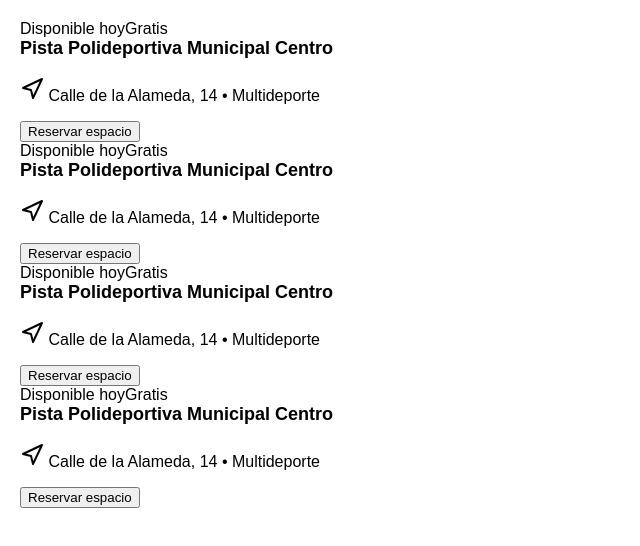
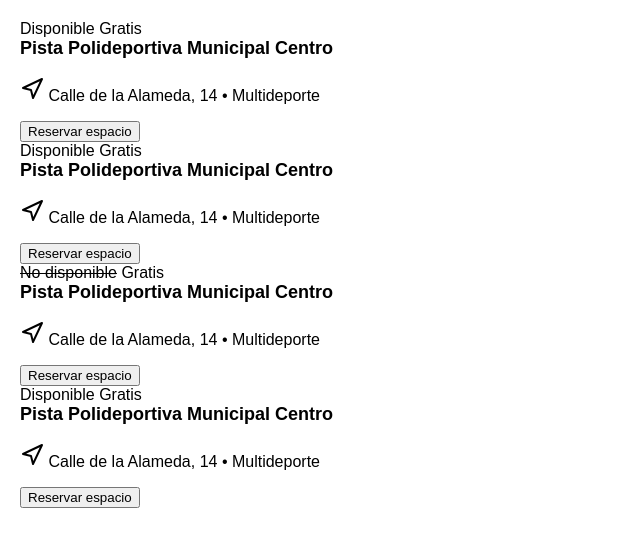
Before and after one commit to Iriaegea/Interfaces_JSX, a React (Vite) app: page / in a window 1280 px wide. Shown: the top 546 px of the page, without its empty margins (0-640 px from the left). Built offline with nearby package versions, Linux system fonts and the light colour scheme.

Commit message:
ejercicio condicional terciario en mi app

```diff
--- a/src/App.jsx
+++ b/src/App.jsx
@@ -6,8 +6,8 @@ import Tarjeta from "./Tarjeta.jsx"
 const pista = {
   id : 1,
   disponible : true,
-  textoDisponibilidad :"Disponible hoy",
-  gratuito : "Gratis",
+  textoDisponibilidad :"Disponible",
+  gratuito : "  Gratis",
   nombrePista:"Pista Polideportiva Municipal Centro",
   textoBotonReservar:"Reservar espacio",
   textoLugar : " Calle de la Alameda, 14 • Multideporte"
@@ -17,9 +17,9 @@ const pista = {
 
 
 const pistas = [pista,
-  { ...pista, id : 2, disponible: false},
-  { ...pista, id : 3, disponible: true},
-  { ...pista, id : 4, disponible:false}]
+  { ...pista, id : 2, textoDisponibilidad: "Disponible"},
+  { ...pista, id : 3, textoDisponibilidad: "No disponible"},
+  { ...pista, id : 4, textoDisponibilidad:"Disponible"}]
 
 
 
--- a/src/Tarjeta.jsx
+++ b/src/Tarjeta.jsx
@@ -6,12 +6,15 @@
 
 
 export default function Tarjeta({contido}){
+
+
+
     return(
         <>
             <div className="bg-white rounded-xl border border-gray-200 p-4 shadow-sm hover:shadow-md transition">
                             <div className="flex justify-between items-start mb-2">
                                 <span className="bg-green-100 text-green-800 text-xs px-2.5 py-0.5 rounded-full font-medium flex items-center gap-1">
-                                    <span className="w-1.5 h-1.5 bg-green-500 rounded-full"></span> {contido.textoDisponibilidad}
+                                    <span className="w-1.5 h-1.5 bg-green-500 rounded-full"></span> {contido.textoDisponibilidad === "Disponible"? contido.textoDisponibilidad :<del>{contido.textoDisponibilidad}</del> }
                                 </span>
                                 <span className="text-emerald-600 font-bold text-xs uppercase tracking-wider">{contido.gratuito}</span>
                             </div>
```
